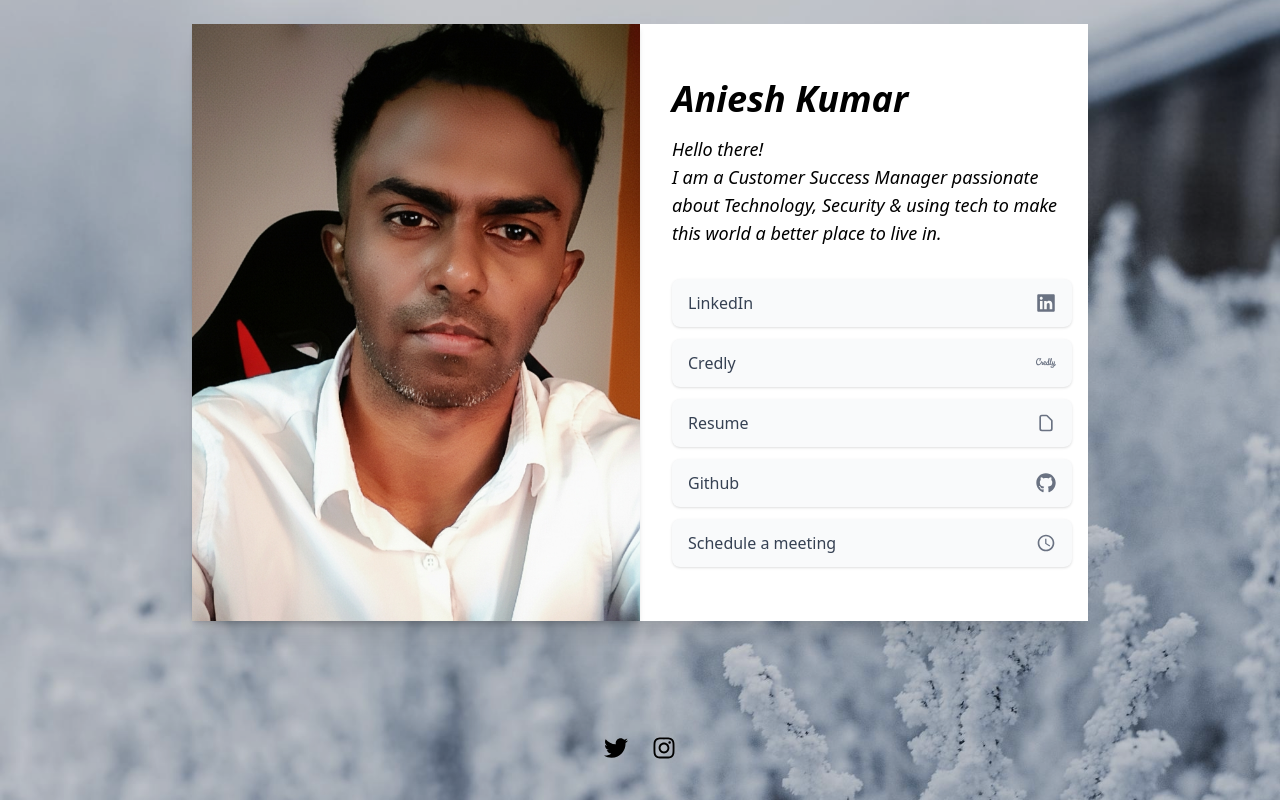
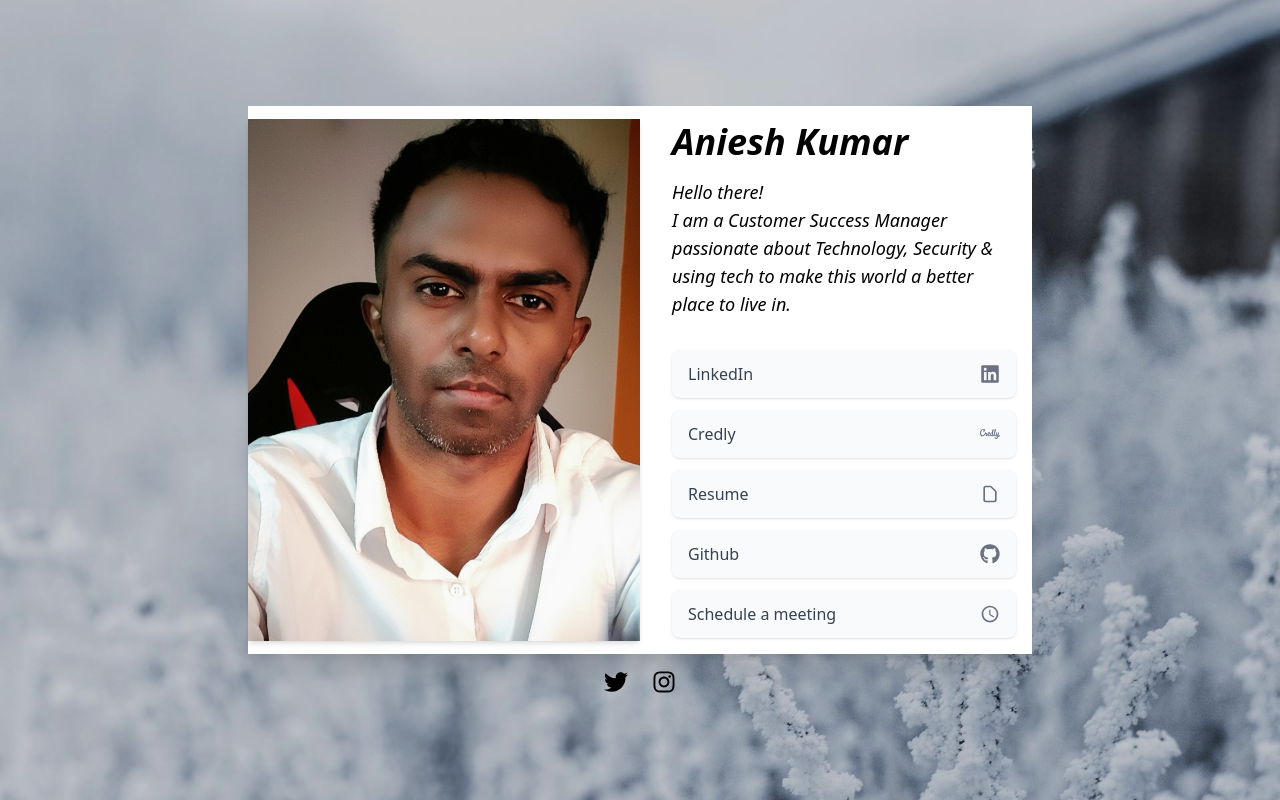
Before and after one commit to anieshak/ak, a React (Vite) app: page / in a window 1280 px wide. Built offline with nearby package versions, Linux system fonts and the light colour scheme.

Commit message:
Styles Changes & Icon added

```diff
--- a/src/App.tsx
+++ b/src/App.tsx
@@ -3,11 +3,9 @@ import Footer from "./components/Footer";
 
 export default function App() {
   return (
-    <div className="min-h-screen md:overflow-hidden flex flex-col items-center justify-between px-4 py-6 bg-[#00000030]">
-      <main className="w-full max-w-4xl">
-        <section className="w-full">
-          <ProfileCard />
-        </section>
+    <div className="min-h-screen md:overflow-hidden flex flex-col py-4 justify-center bg-[#00000030]">
+      <main className="mx-auto 2xl:max-w-5xl max-w-[65%]  px-4 sm:px-6 ">
+        <ProfileCard />
       </main>
       <Footer />
     </div>
--- a/src/components/Footer.tsx
+++ b/src/components/Footer.tsx
@@ -7,7 +7,7 @@ export default function Footer() {
   ];
 
   return (
-    <footer className="w-full py-4">
+    <footer className="w-full pt-4">
       <div className="flex justify-center gap-6">
         {socialLinks.map((link) => (
           <a
--- a/src/components/ProfileCard.tsx
+++ b/src/components/ProfileCard.tsx
@@ -3,10 +3,9 @@ import profileImg from "../assets/aniesh-profile.jpg";
 
 export default function ProfileCard() {
   return (
-    <div className="bg-white shadow-xl">
-      <div className="flex flex-col md:flex-row gap-4 items-center">
+      <div className="bg-white shadow-xl flex flex-col md:flex-row gap-4 items-center">
         {/* Left: Image Section */}
-        <div className="md:w-1/2 flex-shrink-0">
+        <div className="md:w-1/2 ">
           <div className="relative overflow-hidden bg-gray-100 shadow-md">
             <img
               src={profileImg}
@@ -19,10 +18,10 @@ export default function ProfileCard() {
         {/* Right: Content Section */}
         <div className="flex-1 flex flex-col justify-center p-4">
           <div>
-            <h1 className="text-2xl sm:text-3xl lg:text-4xl font-bold mb-4 text-black italic">
+            <h1 className="text-3xl lg:text-4xl font-bold mb-4 text-black italic">
               Aniesh Kumar
             </h1>
-            <p className="text-base sm:text-lg text-black italic mb-8">
+            <p className="text-base text-lg text-black italic mb-8">
               Hello there! <br />I am a{" "}
               <span>Customer Success Manager</span>{" "}
               passionate about Technology, Security & using tech to make this
@@ -30,12 +29,11 @@ export default function ProfileCard() {
             </p>
 
             {/* Social Links */}
-            <div className="w-full sm:max-w-md">
+            <div className="w-full">
               <SocialLinks />
             </div>
           </div>
         </div>
       </div>
-    </div>
   );
 }
--- a/src/index.css
+++ b/src/index.css
@@ -17,7 +17,6 @@ html, body {
   padding: 0;
   height: 100%;
   width: 100%;
-  overflow: hidden;
 }
 
 @media (max-width: 768px) {
```
Also changed, not shown: index.html (+2 -1 lines), public/Aniesh-logo.png (added).
